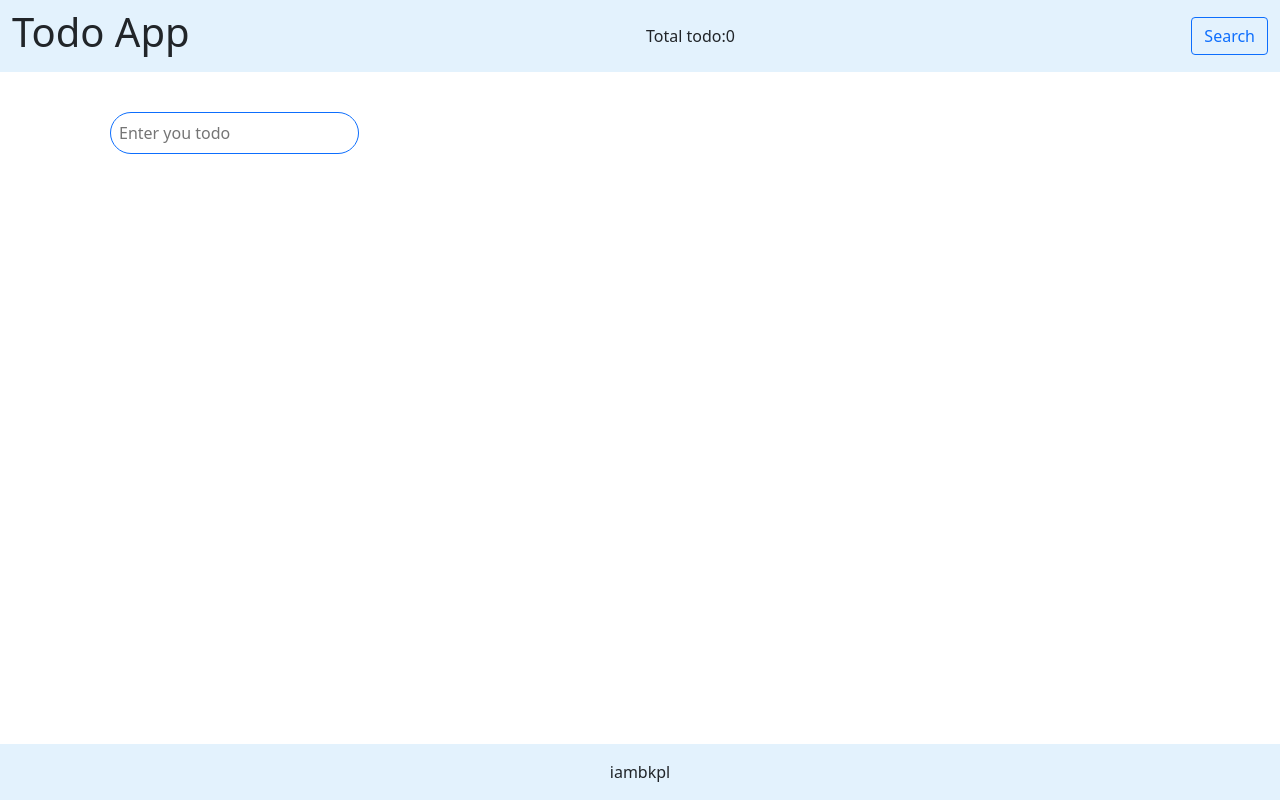
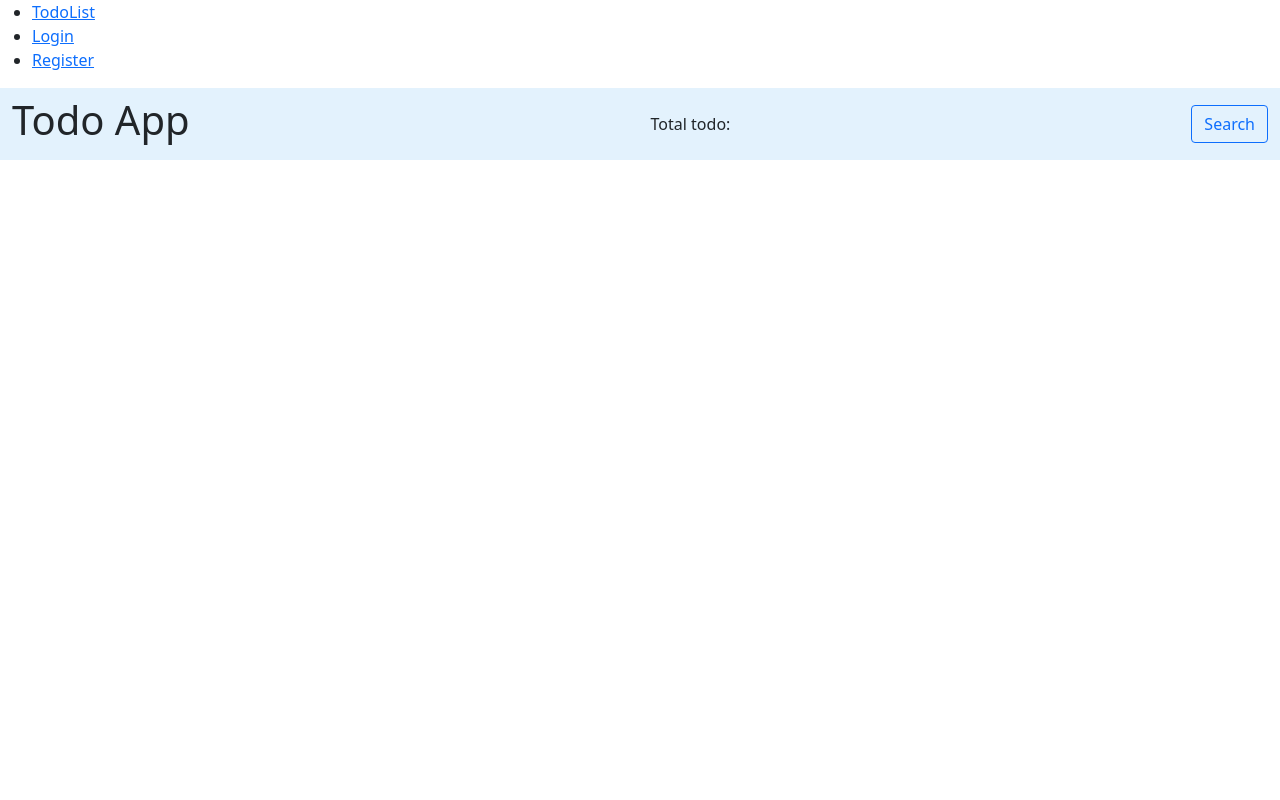
Before and after one commit to iam-bkpl/todo-react, a React (Create React App) app: page / in a window 1280 px wide. Built offline with nearby package versions, Linux system fonts and the light colour scheme.

Commit message:
route in process

```diff
--- a/src/App.js
+++ b/src/App.js
@@ -1,11 +1,14 @@
 import React, { useState } from "react";
 import { BrowserRouter, Routes, Route } from "react-router-dom";
+import NoPage from "./components/NoPage";
 
 // components
+import Layout from "./components/Layout";
 import Footer from "./components/Footer";
 import Navbar from "./components/Navbar";
 import TodoInput from "./components/TodoInput";
 import TodoList from "./components/TodoList";
+
 // accounts
 import Login from "./components/accounts/Login";
 import Register from "./components/accounts/Register";
@@ -40,31 +43,35 @@ const App = () => {
 
   return (
     <BrowserRouter>
-      <Navbar
+      {/* <Layout /> */}
+      {/* <Navbar
         todoCount={count}
         setPlaceholderText={setPlaceholderText}
         setBtnState={setBtnState}
         searchText={searchText}
-      />
-      <div className="container">
-        <TodoInput
+      /> */}
+      {/* <div className="container"> */}
+      {/* <TodoInput
           onSubmit={onSubmit}
           placeholderText={placeholderText}
           setSearchText={setSearchText}
           btnState={btnState}
-        />
-        <TodoList
+        /> */}
+      {/* <TodoList
           todolist={todo}
           setTodo={setTodo}
           editTodoItem={editTodoItem}
           deleteTodoItem={deleteTodoItem}
-        />
-      </div>
-      <Footer />
+        /> */}
+      {/* </div> */}
+      {/* <Footer /> */}
       <Routes>
-        <Route exact path="/" component={TodoList} />
-        <Route path="/login" component={Login} />
-        <Route path="/register" component={Register} />
+        <Route path="/" element={<Layout />}>
+          <Route index element={<Navbar />} />
+          <Route path="login" element={<Login />} />
+          <Route path="register" element={<Register />} />
+          <Route path="*" element={<NoPage />} />
+        </Route>
       </Routes>
     </BrowserRouter>
   );
--- /dev/null
+++ b/src/components/Layout.js
@@ -0,0 +1,26 @@
+import React from "react";
+import { Outlet, Link, NavLink } from "react-router-dom";
+
+const Layout = () => {
+  return (
+    <>
+      <nav>
+        <ul>
+          <li>
+            <NavLink to="/">TodoList</NavLink>
+          </li>
+          <li>
+            <NavLink to="/login">Login</NavLink>
+          </li>
+          <li>
+            <NavLink to="/register">Register</NavLink>
+          </li>
+        </ul>
+      </nav>
+
+      <Outlet />
+    </>
+  );
+};
+
+export default Layout;
--- /dev/null
+++ b/src/components/NoPage.js
@@ -0,0 +1,7 @@
+import React from "react";
+
+const NoPage = () => {
+  return <div>404Page</div>;
+};
+
+export default NoPage;
```
